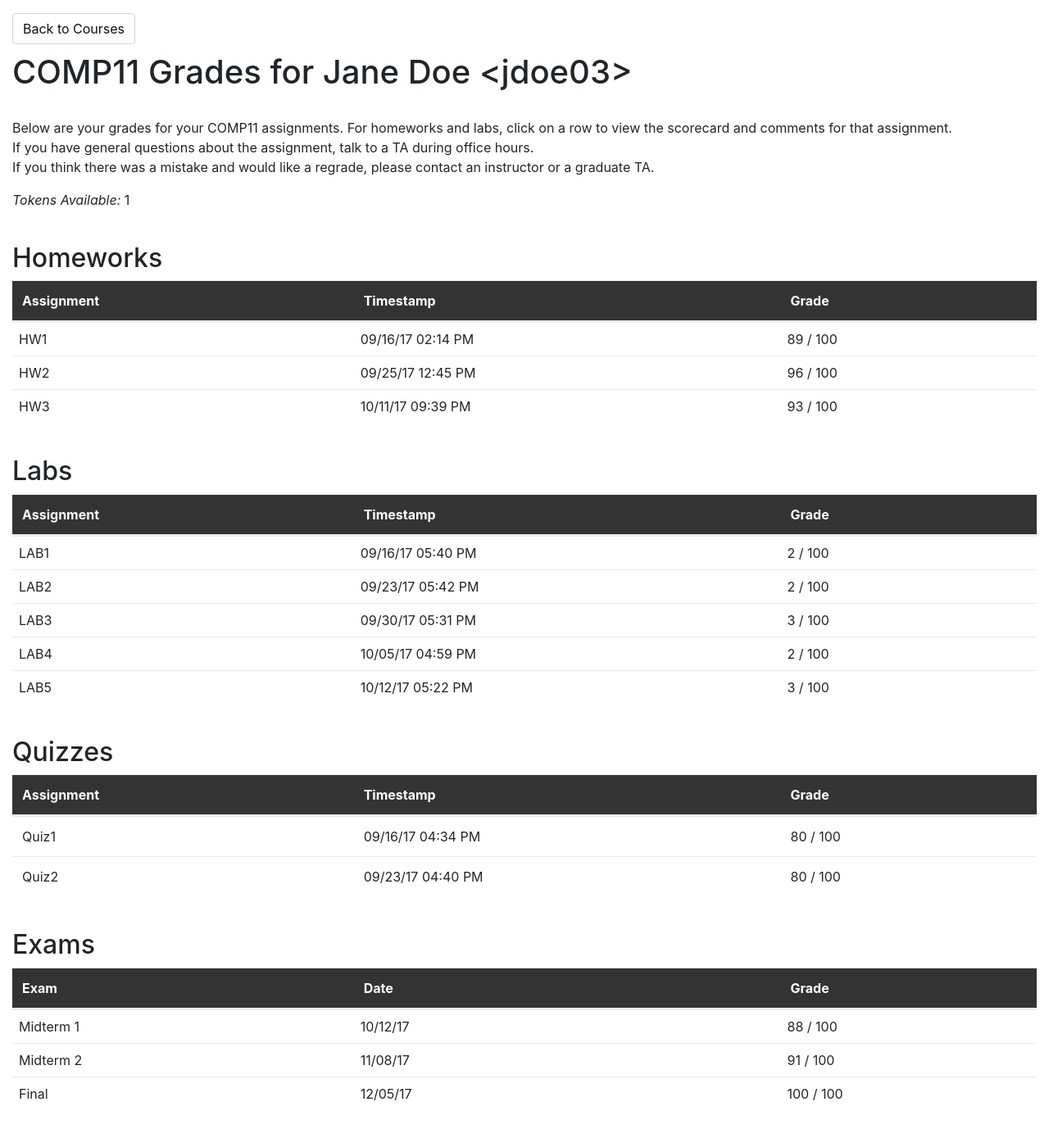
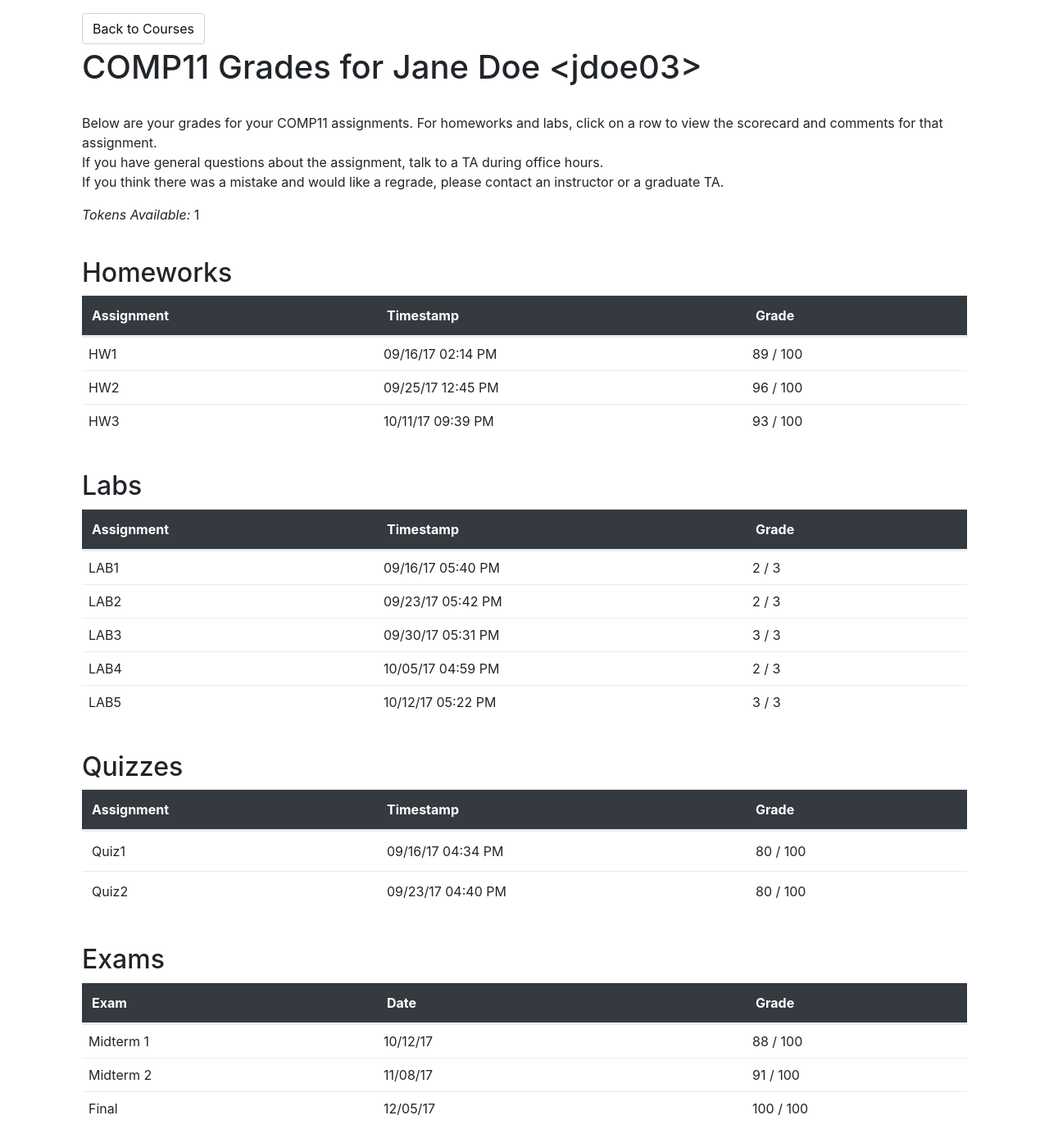
Before and after one commit to duci9y/jumbograde, a Django app: page /view_grades/ in a window 1280 px wide. Shown: the whole page at 82% size. Before the commit the page ends 1343 px from the top, so only its background shows below. Run offline with Django 3.2, Linux system fonts and the light colour scheme; parts of the project's set-up code (start-up, migrations or seed data) failed here and were passed over; some libraries are stand-ins or nearby versions.

Commit message:
update containers

```diff
--- a/core/jinja2/core/courses.html.j2
+++ b/core/jinja2/core/courses.html.j2
@@ -4,6 +4,9 @@
 {% endblock %}
 
 {% block body %}
+<div class="container">
+  <div class="row">
+    <div class="col-sm">
       <div class="card text-center mx-auto" id="course_select">
         <div class="card-header">
           <strong>Welcome to JumboGrade!</strong>
@@ -16,4 +19,7 @@
           <a class="btn btn-light logout" href="../login" role="button">Logout</a>
         </div>
       </div>
+    </div>
+  </div>
+</div>
 {% endblock %}
--- a/core/jinja2/core/table.html.j2
+++ b/core/jinja2/core/table.html.j2
@@ -4,8 +4,9 @@
 {% endblock %}
 
 {% block body %}
-<div class="container-fluid" id="student-landing">
-  <a class="btn btn-light back" href="../../courses" role="button">Back to Courses</a>
+<div class="container" id="student-landing">
+  <div  <div class="col-sm">
+      <a class="btn btn-light back mb-1" href="../../courses" role="button">Back to Courses</a>
       <br>
       <h1>COMP11 Grades for Jane Doe &lt;jdoe03&gt;</h1>
 
@@ -18,12 +19,12 @@
         If you think there was a mistake and would like a regrade, please
         contact an instructor or a graduate TA.<br>
       </p>
-  <p><i>Tokens Available:</i> 1</p>
+      <p><em>Tokens Available:</em> 1</p>
       <br>
       <h2>Homeworks</h2>
       <table class="table table-hover grade-table">
-    <thead class="grade-head">
-      <tr class="row m-0">
+        <thead class="text-white bg-dark">
+          <tr>
             <th class="d-inline-block col-4">Assignment</th>
             <th class="d-inline-block col-5">Timestamp</th>
             <th class="d-inline-block col-3">Grade</th>
@@ -33,7 +34,7 @@
         {% for assignment, tstamp, grade in [('HW1', '09/16/17 02:14 PM', 89),
                                              ('HW2', '09/25/17 12:45 PM', 96),
       	                                     ('HW3', '10/11/17 09:39 PM', 93)] %}
-      <tr class="row m-0">
+          <tr>
             <td class="p-0 d-inline-block col-4">
               <a class="p-2 d-block table-row-clickable" href="{{ assignment }}">{{ assignment }}</a>
             </td>
@@ -50,8 +51,8 @@
       <br>
       <h2>Labs</h2>
       <table class="table table-hover grade-table">
-    <thead class="grade-head">
-      <tr class="row m-0">
+        <thead class="text-white bg-dark">
+          <tr>
             <th class="d-inline-block col-4">Assignment</th>
             <th class="d-inline-block col-5">Timestamp</th>
             <th class="d-inline-block col-3">Grade</th>
@@ -63,7 +64,7 @@
       	                                     ('LAB3', '09/30/17 05:31 PM', 3),
       	                                     ('LAB4', '10/05/17 04:59 PM', 2),
       	                                     ('LAB5', '10/12/17 05:22 PM', 3)] %}
-      <tr class="row m-0">
+          <tr>
             <td class="p-0 d-inline-block col-4">
               <a class="p-2 d-block table-row-clickable" href="{{ assignment }}">{{ assignment }}</a>
             </td>
@@ -71,7 +72,7 @@
               <a class="p-2 d-block table-row-clickable" href="{{ assignment }}">{{ tstamp }}</a>
             </td>
             <td class="p-0 d-inline-block col-3">
-          <a class="p-2 d-block table-row-clickable" href="{{ assignment }}">{{ grade }} / 100</a>
+              <a class="p-2 d-block table-row-clickable" href="{{ assignment }}">{{ grade }} / 3</a>
             </td>
           </tr>
         {% endfor %}
@@ -80,8 +81,8 @@
       <br>
       <h2>Quizzes</h2>
       <table class="table table-hover grade-table">
-    <thead class="grade-head">
-      <tr class="row m-0">
+        <thead class="text-white bg-dark">
+          <tr>
             <th class="d-inline-block col-4">Assignment</th>
             <th class="d-inline-block col-5">Timestamp</th>
             <th class="d-inline-block col-3">Grade</th>
@@ -90,7 +91,7 @@
         <tbody>
         {% for assignment, tstamp, grade in [('Quiz1', '09/16/17 04:34 PM', 80),
                                              ('Quiz2', '09/23/17 04:40 PM', 80)] %}
-      <tr class="row m-0">
+          <tr>
             <td class="d-inline-block col-4">{{ assignment }}</td>
             <td class="d-inline-block col-5">{{ tstamp }}</td>
             <td class="d-inline-block col-3">{{ grade }} / 100</td>
@@ -101,8 +102,8 @@
       <br>
       <h2>Exams</h2>
       <table class="table table-hover grade-table">
-    <thead class="grade-head">
-      <tr class="row m-0">
+        <thead class="text-white bg-dark">
+          <tr>
             <th class="d-inline-block col-4">Exam</th>
             <th class="d-inline-block col-5">Date</th>
             <th class="d-inline-block col-3">Grade</th>
@@ -113,7 +114,7 @@
                                      ('Midterm 2', '11/08/17', 91),
                                      ('Final',     '12/05/17', 100)] %}
 
-      <tr class="row m-0">
+          <tr>
             <td class="p-0 d-inline-block col-4">
               <a class="p-2 d-block table-row-clickable" href="{{ exam }}">{{ exam }}</a>
             </td>
@@ -128,5 +129,7 @@
         </tbody>
       </table>
     </div>
+  </div>
+</div>
 
 {% endblock %}
--- a/core/static/core/table.css
+++ b/core/static/core/table.css
@@ -3,18 +3,12 @@
 }
 
 .back {
-    margin-bottom: 10px;
     background-color: white;
     border-color: lightgrey;
 }
 
 .grade-table {
     word-wrap: break-word;
-}
-
-.grade-head {
-    background-color: #333333;
-    color: white;
 }
 
 .table-row-clickable {
```
Also changed, not shown: core/static/core/test_script.js (line endings or trailing spaces). Lines whose indentation alone changed are shown as unchanged.
